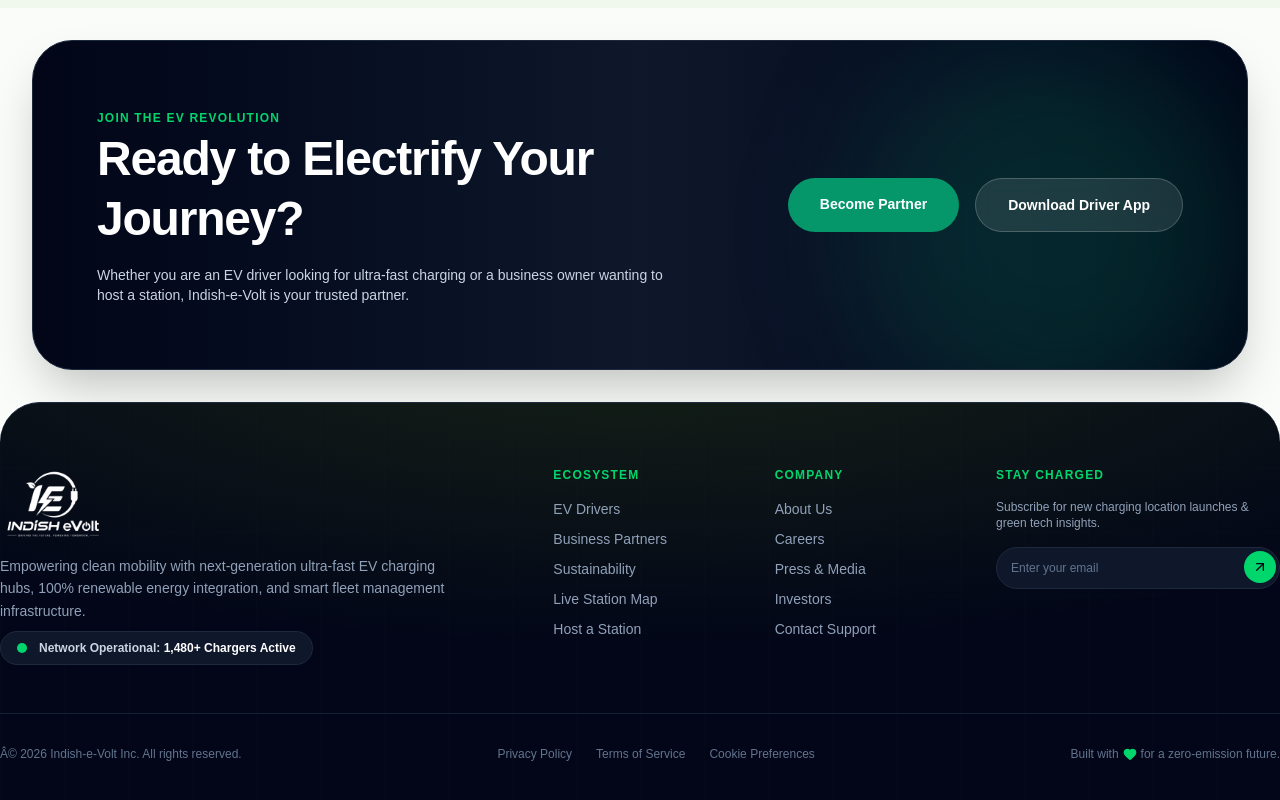
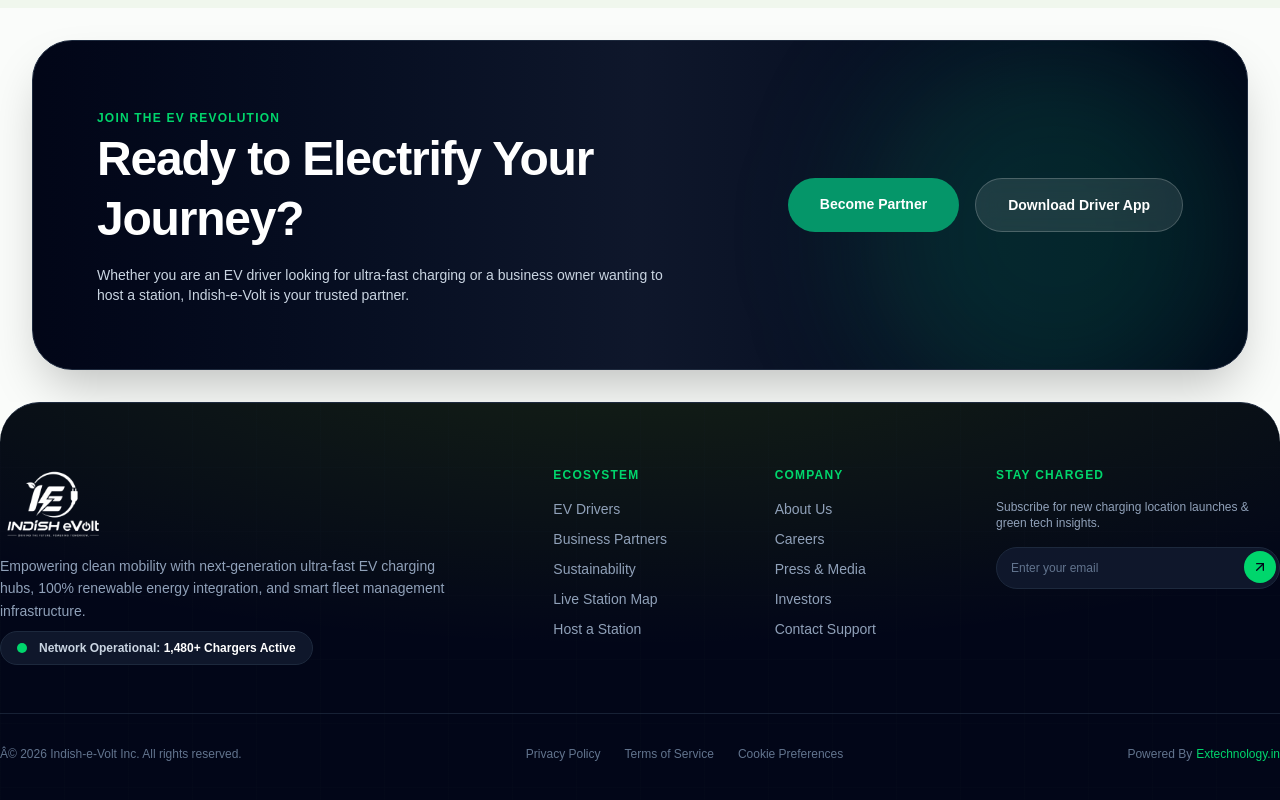
Before and after one commit to extechnology/Indish-e-volt-frontend-main, a React (Vite) app: page / in a window 1280 px wide. Shown: the part 6771-7571 px from the top of the page. Built offline with nearby package versions, Linux system fonts and the light colour scheme.

Commit message:
added  powered by extechology.in

```diff
--- a/src/components/layout/Footer.tsx
+++ b/src/components/layout/Footer.tsx
@@ -95,7 +95,7 @@ export default function Footer() {
             <a href="#cookies" className="hover:text-slate-300">Cookie Preferences</a>
           </div>
           <p className="flex items-center gap-1">
-            Built with <Heart className="h-3.5 w-3.5 text-[#00D66C] fill-[#00D66C]" /> for a zero-emission future.
+            Powered By <a href="https://extechnology.in/" target='_blank' rel="noopener noreferrer" className="text-[#00D66C]">Extechnology.in</a>
           </p>
         </div>
       </div>
```
